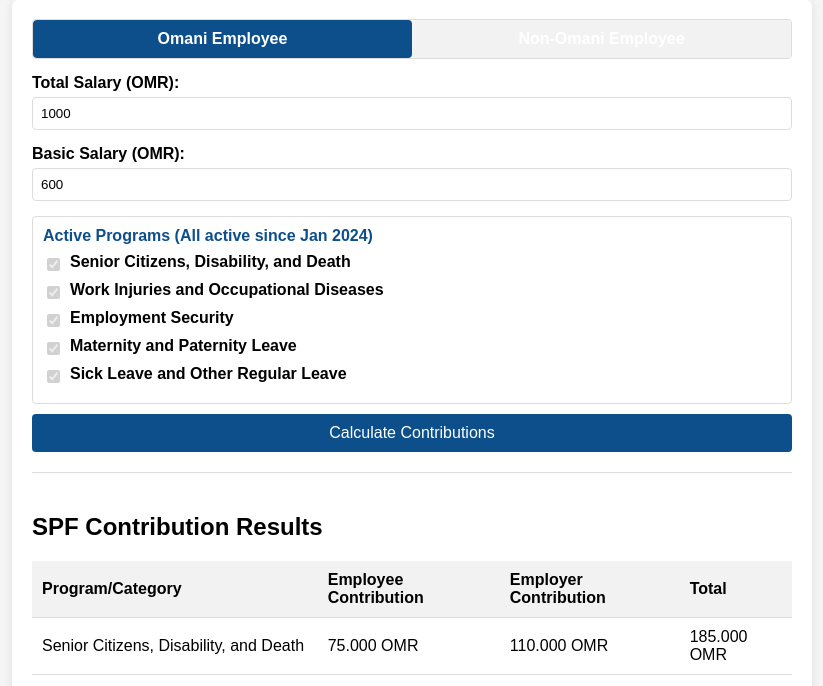
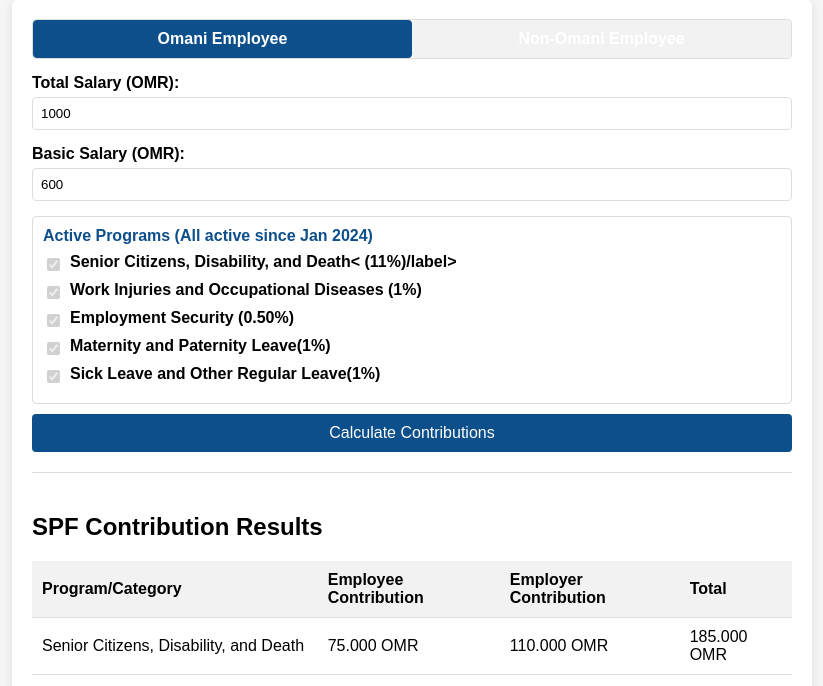
Before and after one commit to foxoman/spf-calc, a plain HTML site: page index.html in a window 1280 px wide. Both pictures are taken after a click on the button "Omani Employee". Shown: the part 99-785 px from the top of the page, without its empty margins (228-1051 px from the left). Drawn offline with Linux system fonts and the light colour scheme.

Commit message:
Update index.html

```diff
--- a/index.html
+++ b/index.html
@@ -194,27 +194,27 @@
             <div class="section-title">Active Programs (All active since Jan 2024)</div>
             <div class="checkbox-container">
                 <input type="checkbox" id="omaniSeniorCitizens" checked disabled>
-                <label for="omaniSeniorCitizens">Senior Citizens, Disability, and Death</label>
+                <label for="omaniSeniorCitizens">Senior Citizens, Disability, and Death< (11%)/label>
             </div>
 
             <div class="checkbox-container">
                 <input type="checkbox" id="omaniWorkInjuries" checked disabled>
-                <label for="omaniWorkInjuries">Work Injuries and Occupational Diseases</label>
+                <label for="omaniWorkInjuries">Work Injuries and Occupational Diseases (1%)</label>
             </div>
 
             <div class="checkbox-container">
                 <input type="checkbox" id="omaniEmploymentSecurity" checked disabled>
-                <label for="omaniEmploymentSecurity">Employment Security</label>
+                <label for="omaniEmploymentSecurity">Employment Security (0.50%)</label>
             </div>
 
             <div class="checkbox-container">
                 <input type="checkbox" id="omaniMaternityLeave" checked disabled>
-                <label for="omaniMaternityLeave">Maternity and Paternity Leave</label>
+                <label for="omaniMaternityLeave">Maternity and Paternity Leave(1%)</label>
             </div>
 
             <div class="checkbox-container">
                 <input type="checkbox" id="omaniSickLeave" checked disabled>
-                <label for="omaniSickLeave">Sick Leave and Other Regular Leave</label>
+                <label for="omaniSickLeave">Sick Leave and Other Regular Leave(1%)</label>
             </div>
         </div>
 
@@ -240,7 +240,7 @@
                 <p><strong>Note:</strong> Calculations are based on the SPF contribution rates as of May 2025.</p>
                 <p>- Senior Citizens, Disability, and Death: Capped at OMR 3,000</p>
                 <p>- Work Injuries and Occupational Diseases: Capped at OMR 3,000</p>
-                <p>- Savings Program (EOS): Based on basic salary (9%)</p>
+                <p>- Savings Program (EOS): Based on basic salary (9%) Non Omani</p>
                 <p>- For Non-Omani employees, you can toggle which programs are active based on implementation dates</p>
             </div>
         </div>
```
